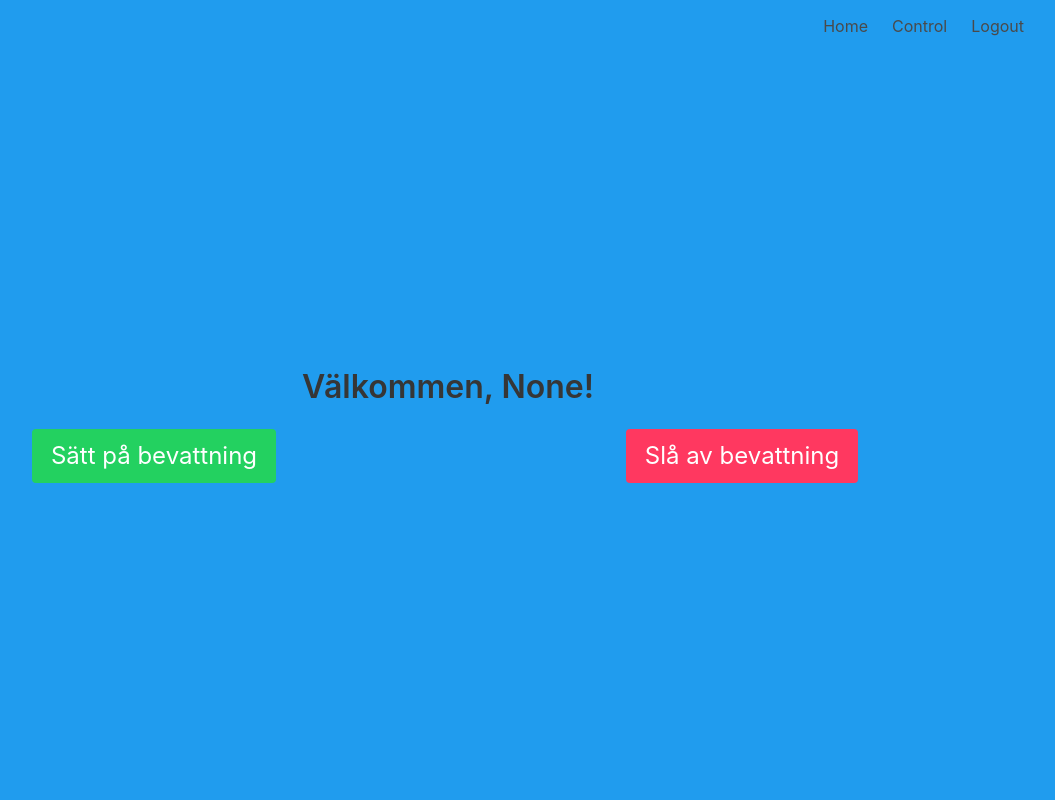
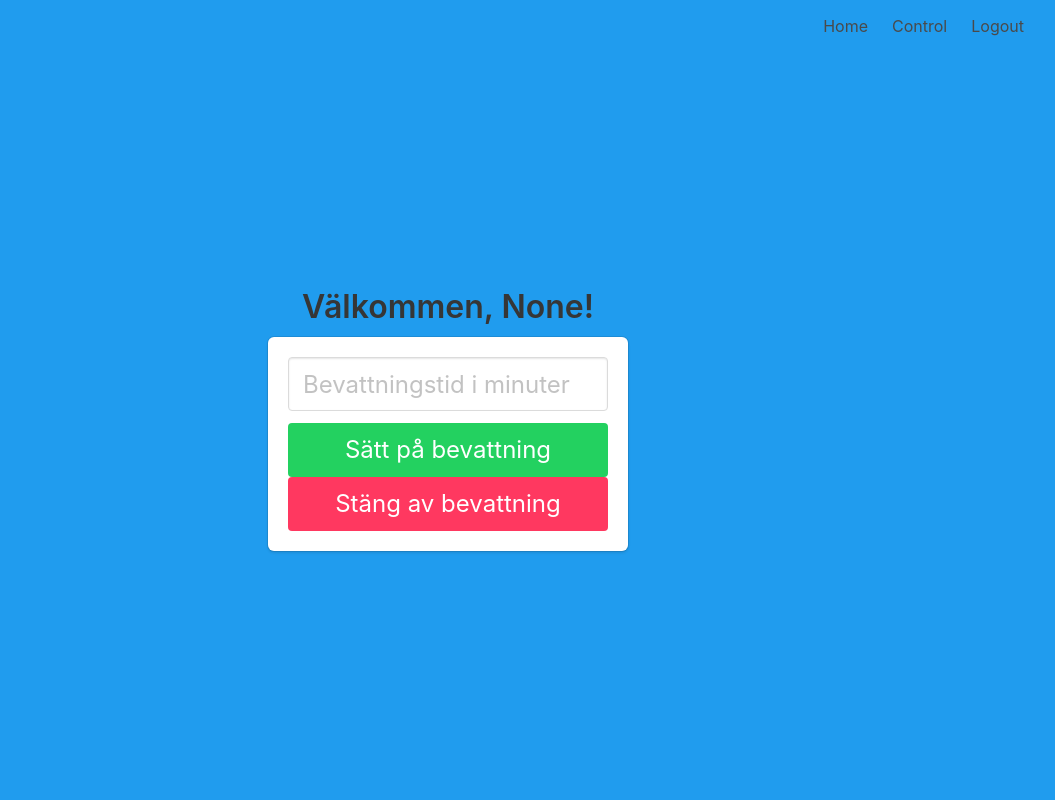
Before and after one commit to VGDev1/watersystem, a Flask app: page /control in a window 1280 px wide. Shown: the whole page, without its empty margins (192-1247 px from the left). Run offline with Flask 2, Linux system fonts and the light colour scheme; a user stored in the database is signed in.

Commit message:
added some logging support

```diff
--- /dev/null
+++ b/log.txt
@@ -0,0 +1 @@
+{"logs": [{"date": "04/25/2020", "time": "20:35:54", "duration": "50"}, {"date": "04/25/2020", "time": "20:37:15", "duration": "100"}, {"date": "04/25/2020", "time": "20:37:26", "duration": "200"}]}
--- a/project/main.py
+++ b/project/main.py
@@ -1,8 +1,13 @@
-from flask import Blueprint, render_template
+from flask import Blueprint, render_template, redirect, url_for, request, flash
 from . import db
+import json
 from flask_login import login_required, current_user
+from datetime import date, datetime
 
 main = Blueprint('main', __name__)
+
+data = {}
+data['logs'] = []
 
 @main.route('/')
 def index():
@@ -12,3 +17,43 @@
 @login_required
 def control():
     return render_template('control.html', name = current_user.name)
+
+
+@main.route('/setting', methods=['POST'])
+@login_required
+def turnOn():
+    waterTime = request.form.get('watertime')
+
+    if not waterTime:
+        flash('Ange bevattningstid')
+        return redirect(url_for('main.control'))
+
+    if waterTime:
+        flash('Bevattning aktiverad')
+        data = {}
+        data['logs'] = []
+        now = datetime.now()
+        current_time = now.strftime("%H:%M:%S")
+        current_date = now.strftime("%m/%d/%Y")
+        try:
+            with open('log.txt', 'r') as json_file:
+                data = json.load(json_file)
+        except:
+            print("wtf")
+        finally:
+            data['logs'].append({
+                'date': current_date,
+                'time': current_time,
+                'duration': waterTime
+            })
+        with open('log.txt', 'w+') as outfile:
+            json.dump(data, outfile)
+        return redirect(url_for('main.control'))
+        print(f"bevattning på {waterTime}")
+
+
+@main.route('/turnoff', methods=['POST'])
+@login_required
+def turnOff():
+    flash('Bevattning avavktiverad')
+    return redirect(url_for('main.control'))
--- a/project/templates/control.html
+++ b/project/templates/control.html
@@ -3,13 +3,27 @@
 {% block content %}
 <h1 class="title">
     Välkommen, {{ name }}!
-  </h1>
-  <div class="columns">
-    <div class="column">
-      <button class="button is-large is-success">Sätt på bevattning</button>
-    </div>
-    <div class="column">
-      <button class="button is-large is-danger">Slå av bevattning</button>
-    </div>
+    <div class="column is-4 is-offset-4">
+      <div class="box">
+          {% with messages = get_flashed_messages() %}
+          {% if messages %}
+              <div class="notification is-info">
+                  {{ messages[0] }}
+              </div>
+          {% endif %}
+          {% endwith %}
+          <form method="POST" action="/setting">
+              <div class="field">
+                  <div class="control">
+                      <input class="input is-large" type="texts" name="watertime" placeholder="Bevattningstid i minuter">
+                  </div>
+              </div>
+              <button class="button is-block is-success is-large is-fullwidth">Sätt på bevattning</button>
+          </form>
+          <form method="POST" action="/turnoff">
+            <button class="button is-block is-danger is-large is-fullwidth">Stäng av bevattning</button>
+          </form>
+
+      </div>
   </div>
 {% endblock %}
```
Also changed, not shown: project/db.db (added).
